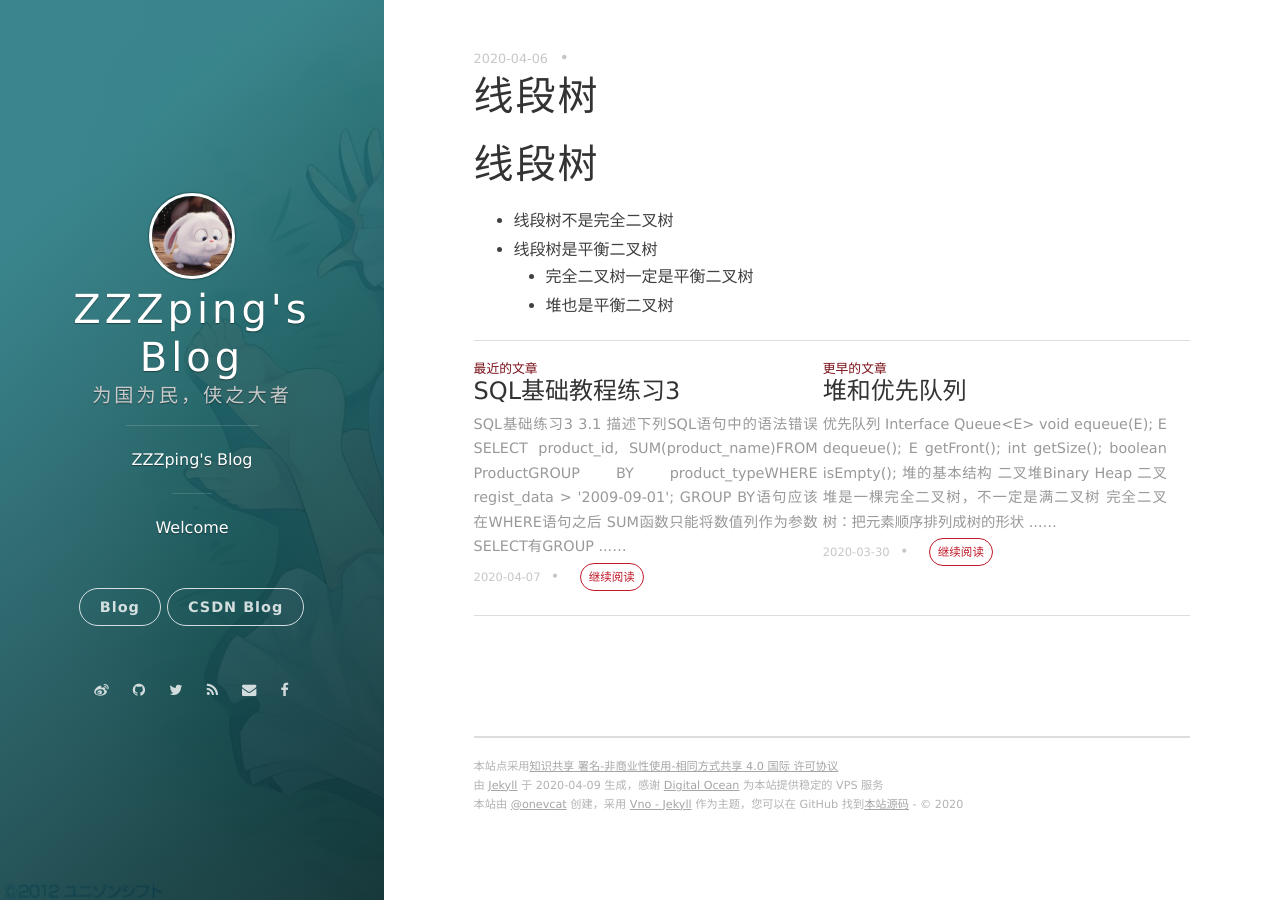
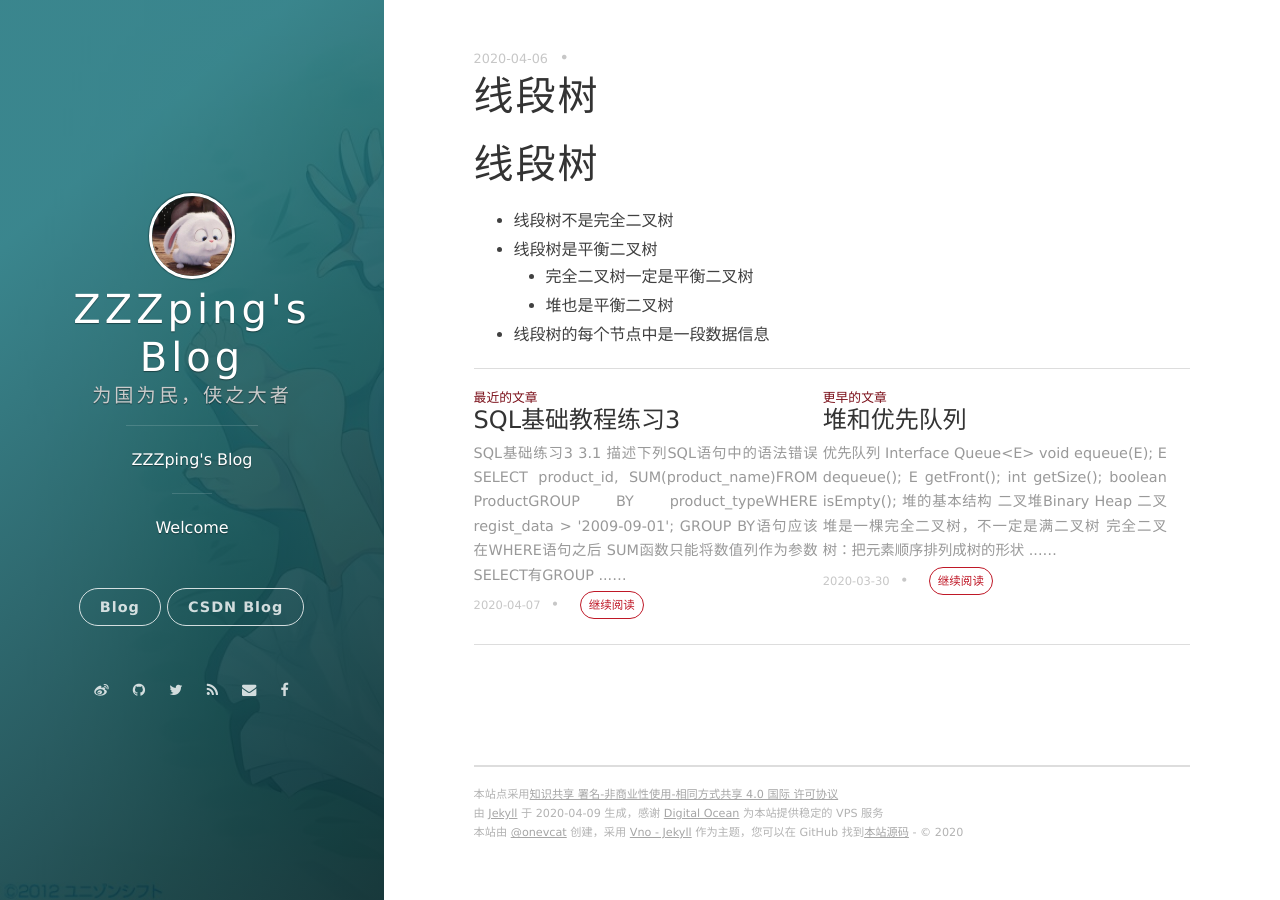
Before and after one commit to ZZZping/ZZZping.github.io, a Jekyll site: the page built from _posts/2020-04-06-玩转数据结构-线段树.md, in a window 1280 px wide. Built offline with Jekyll 4.4.1, drawn with Linux system fonts in a browser that asks for light colours; nearby versions of some CDN libraries; comment, search, counter and statistics services are not loaded.

Commit message:
segment tree

```diff
--- a/_posts/2020-04-06-玩转数据结构-线段树.md
+++ b/_posts/2020-04-06-玩转数据结构-线段树.md
@@ -9,3 +9,4 @@ date: 2020-04-06 23:08:24.000000000 +09:00
    + 线段树是平衡二叉树
       + 完全二叉树一定是平衡二叉树
       + 堆也是平衡二叉树
+   + 线段树的每个节点中是一段数据信息
```
